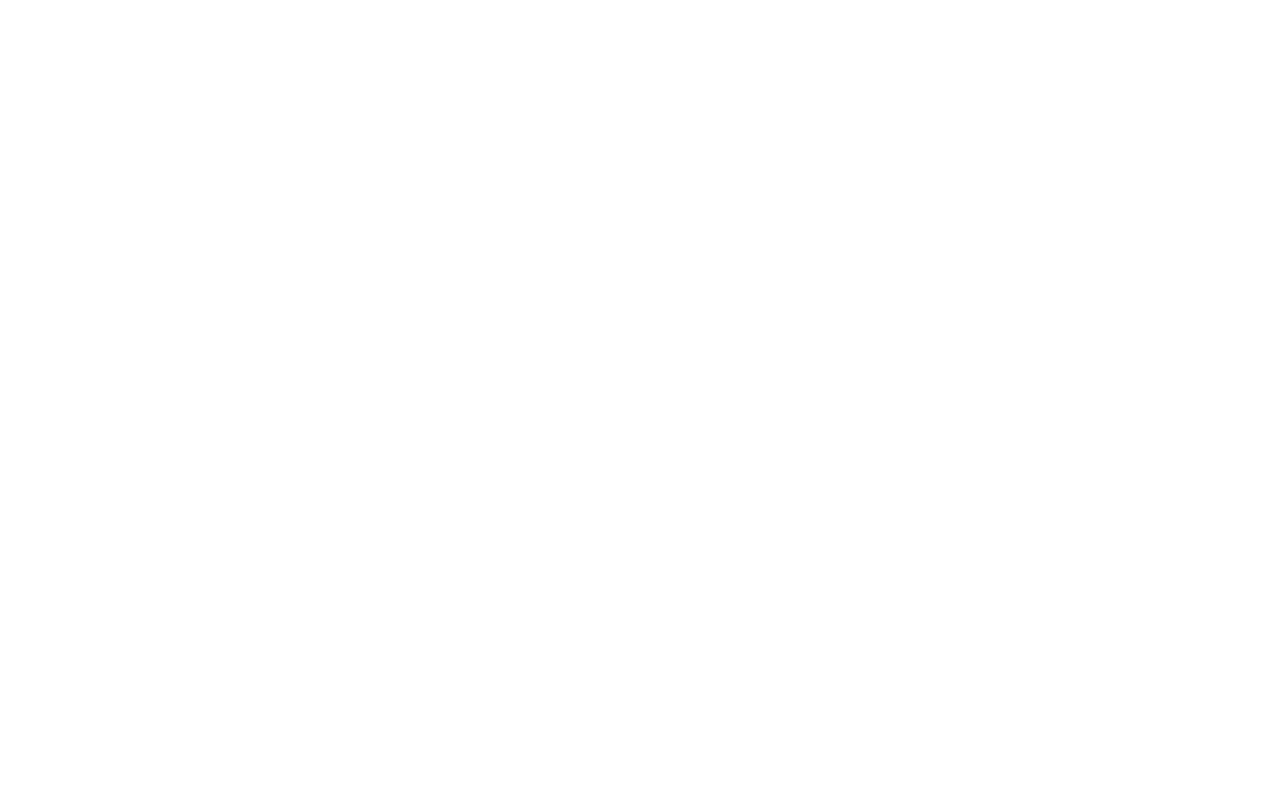
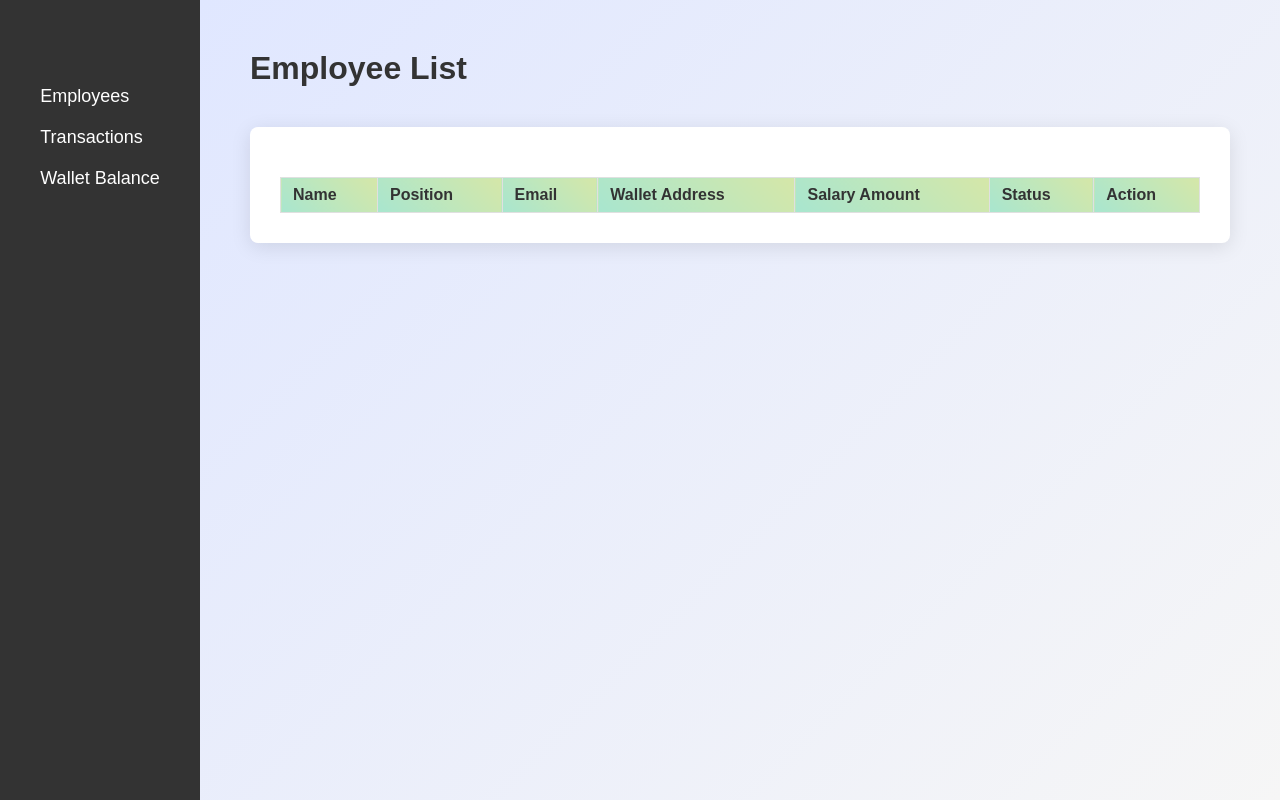
Before and after one commit to rishabhknowss/Salaryfi, a React (Create React App) app: page /employees in a window 1280 px wide. Before the commit this address had no page. Built offline with nearby package versions, Linux system fonts and the light colour scheme.

Commit message:
added employee.js

```diff
--- a/src/App.js
+++ b/src/App.js
@@ -1,16 +1,26 @@
-import React from 'react';
+import React, { useState } from 'react';
 import { BrowserRouter as Router, Routes, Route } from 'react-router-dom';
-import LandingPage from './pages/LandingPage'; // Adjust the import path as needed
-import Login from './pages/Login'; // Import the Login component
+import LandingPage from './pages/LandingPage';
+import Login from './pages/Login';
 import Dashboard from './pages/Dashboard';
+import Employee from './pages/Employee';
 
 function App() {
+    const [employees, setEmployees] = useState([]);
+
     return (
         <Router>
             <Routes>
                 <Route path="/" element={<LandingPage />} />
                 <Route path="/login" element={<Login />} />
-        <Route path="/dashboard" element={<Dashboard />} />
+                <Route
+                    path="/dashboard"
+                    element={<Dashboard employees={employees} setEmployees={setEmployees} />}
+                />
+                <Route
+                    path="/employees"
+                    element={<Employee employees={employees} />}
+                />
             </Routes>
         </Router>
     );
--- a/src/pages/Dashboard.js
+++ b/src/pages/Dashboard.js
@@ -1,8 +1,8 @@
 import React, { useState } from 'react';
-import { Link } from 'react-router-dom';
+import { Link, useNavigate } from 'react-router-dom';
 import './Dashboard.css';
 
-function Dashboard() {
+function Dashboard({ employees, setEmployees }) {
     const [employee, setEmployee] = useState({
         name: '',
         position: '',
@@ -11,13 +11,16 @@
         salaryAmount: '',
     });
 
+    const navigate = useNavigate();
+
     const handleChange = (e) => {
         setEmployee({ ...employee, [e.target.name]: e.target.value });
     };
 
     const handleSubmit = (e) => {
         e.preventDefault();
-        console.log(employee);
+        const newEmployee = { ...employee };
+        setEmployees([...employees, newEmployee]);
         setEmployee({
             name: '',
             position: '',
@@ -25,6 +28,7 @@
             walletAddress: '',
             salaryAmount: '',
         });
+        navigate('/employees');
     };
 
     return (
--- /dev/null
+++ b/src/pages/Employee.css
@@ -0,0 +1,111 @@
+.employee-list {
+    font-family: 'Arial', sans-serif;
+    display: flex;
+    height: 100vh;
+    background: #f6f6f6;
+}
+
+.dashboard-navbar {
+    background-color: #333;
+    width: 200px;
+    display: flex;
+    flex-direction: column;
+    align-items: center;
+    padding: 50px 0;
+}
+
+.dashboard-navbar ul {
+    list-style-type: none;
+    padding: 0;
+}
+
+.dashboard-navbar li {
+    margin: 20px 0;
+}
+
+.dashboard-navbar a {
+    color: #fff;
+    text-decoration: none;
+    font-size: 18px;
+    transition: color 0.3s;
+}
+
+.dashboard-navbar a:hover {
+    color: #007BFF;
+}
+
+.employee-content {
+    flex: 1;
+    padding: 50px;
+    background: linear-gradient(135deg, #e0e7ff, #f6f6f6);
+}
+
+.employee-content h2 {
+    margin: 0;
+    color: #333;
+    font-size: 32px;
+}
+
+.employee-table {
+    max-width: 1200px; /* Adjust the width as needed */
+    margin-top: 40px;
+    background: #ffffff;
+    padding: 30px;
+    border-radius: 8px;
+    box-shadow: 0px 4px 20px rgba(0, 0, 0, 0.1);
+}
+
+.employee-table table {
+    width: 100%;
+    border-collapse: collapse;
+    margin-top: 20px;
+}
+
+.employee-table th, .employee-table td {
+    padding: 8px 12px;
+    border: 1px solid #e0e0e0;
+    text-align: left;
+}
+
+.employee-table th {
+    background-color: #f2f2f2;
+}
+
+.employee-table tr:nth-child(even) {
+    background-color: #f9f9f9;
+}
+
+.employee-table tr:hover {
+    background-color: #f5f5f5;
+}
+.paynow-btn {
+    background-color: #6A5ACD; /* Purple color */
+    border: none;
+    color: white;
+    padding: 10px 20px;
+    text-align: center;
+    text-decoration: none;
+    display: inline-block;
+    font-size: 14px;
+    margin: 4px 2px;
+    cursor: pointer;
+    border-radius: 4px;
+    transition: background-color 0.3s ease;
+
+    /* Add more styles or adjust the above properties to match your design requirements */
+}
+
+.paynow-btn:hover {
+    background-color: #5a4ac1; /* Slightly darker purple for hover effect */
+}
+th {
+    background: linear-gradient(45deg, #a8e6cf, #d5e7a8); /* Light gradient green */
+    color: #333; /* Text color - adjust if needed */
+    padding: 10px 15px;
+    border: 1px solid #e0e0e0;
+}
+
+table {
+    border-collapse: collapse;
+    width: 100%;
+}
--- /dev/null
+++ b/src/pages/Employee.js
@@ -0,0 +1,64 @@
+import React from 'react';
+import { Link } from 'react-router-dom';
+import './Employee.css';
+
+function Employees({ employees }) {
+
+    // Handler for the Pay Now button
+    const handlePayment = (employeeName) => {
+        // Your payment logic here
+        alert(employeeName + ' has been paid.');
+    };
+    const conversionRate = 0.003;
+
+    return (
+        <div className="employee-list">
+            <div className="dashboard-navbar">
+                <ul>
+                    <li><Link to="/employees">Employees</Link></li>
+                    <li><Link to="/transactions">Transactions</Link></li>
+                    <li><Link to="/wallet-balance">Wallet Balance</Link></li>
+                </ul>
+            </div>
+
+            <div className="employee-content">
+                <h2>Employee List</h2>
+
+                <div className="employee-table">
+                    <table>
+                        <thead>
+                            <tr>
+                                <th>Name</th>
+                                <th>Position</th>
+                                <th>Email</th>
+                                <th>Wallet Address</th>
+                                <th>Salary Amount</th>
+                                <th>Status</th>
+                                <th>Action</th> {/* New column header */}
+                            </tr>
+                        </thead>
+                        <tbody>
+                            {employees.map((employee, index) => (
+                                <tr key={index}>
+                                    <td>{employee.name}</td>
+                                    <td>{employee.position}</td>
+                                    <td>{employee.email}</td>
+                                    <td>{employee.walletAddress}</td>
+                                    <td>  ${employee.salaryAmount}
+                                        (~{(employee.salaryAmount * conversionRate).toFixed(2)} ETH)</td>
+                                    <td>Unpaid</td> {/* Default status */}
+                                    <td>
+                                    <button className="paynow-btn" onClick={() => handlePayment(employee.name)}>Pay Now</button>
+
+                                    </td> {/* New action button */}
+                                </tr>
+                            ))}
+                        </tbody>
+                    </table>
+                </div>
+            </div>
+        </div>
+    );
+}
+
+export default Employees;
```
Lines whose indentation alone changed are shown as unchanged.
